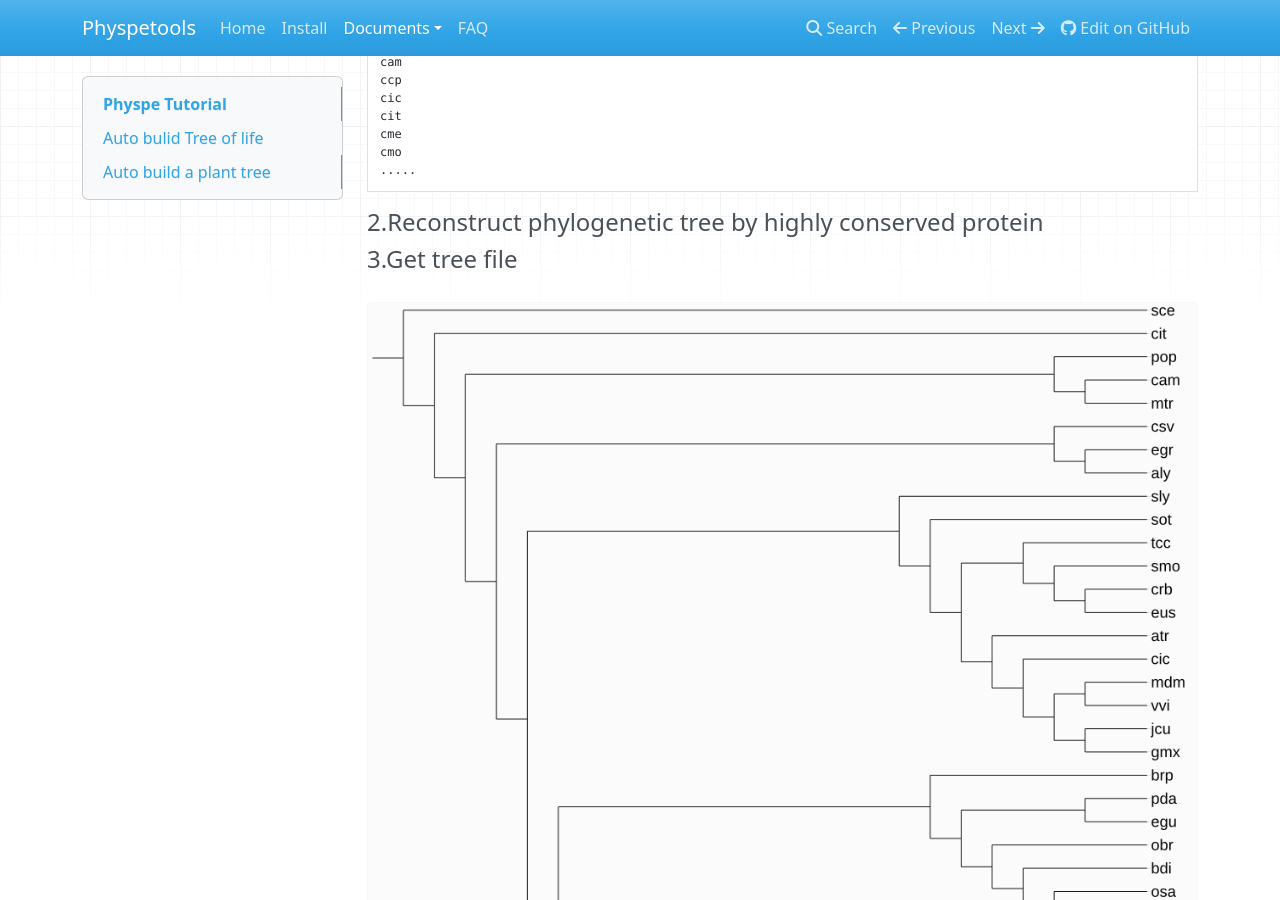
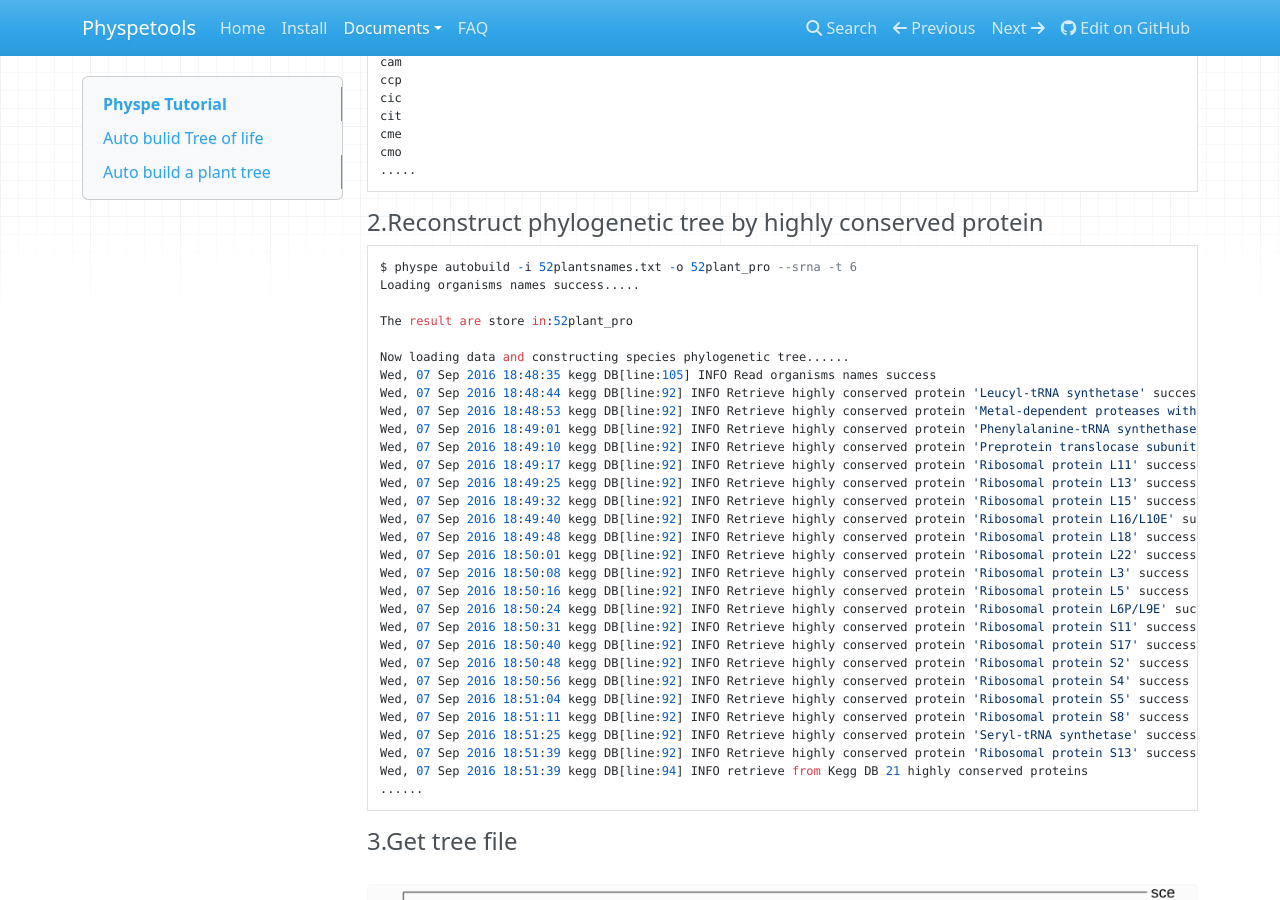
Before and after one commit to yangfangs/physpetools, an MkDocs documentation site: the page built from docs/docs/tutorial.md, in a window 1280 px wide and 900 px high, scrolled down 13699 px. Built offline with MkDocs 1.6.1, drawn with Linux system fonts in a browser that asks for light colours; nearby versions of some CDN libraries; old or Windows-style settings are respelled for this version of MkDocs.

Commit message:
update plant tree

````diff
--- a/docs/docs/tutorial.md
+++ b/docs/docs/tutorial.md
@@ -384,7 +384,38 @@ cmo
 
 ####  2.Reconstruct phylogenetic tree by highly conserved protein
 
+```
+$ physpe autobuild -i 52plantsnames.txt -o 52plant_pro --srna -t 6
+Loading organisms names success.....
 
+The result are store in:52plant_pro
+
+Now loading data and constructing species phylogenetic tree......
+Wed, 07 Sep 2016 18:48:35 kegg DB[line:105] INFO Read organisms names success
+Wed, 07 Sep 2016 18:48:44 kegg DB[line:92] INFO Retrieve highly conserved protein 'Leucyl-tRNA synthetase' success and store in p1.fasta file
+Wed, 07 Sep 2016 18:48:53 kegg DB[line:92] INFO Retrieve highly conserved protein 'Metal-dependent proteases with chaperone activity' success and store in p2.fasta file
+Wed, 07 Sep 2016 18:49:01 kegg DB[line:92] INFO Retrieve highly conserved protein 'Phenylalanine-tRNA synthethase alpha subunit' success and store in p3.fasta file
+Wed, 07 Sep 2016 18:49:10 kegg DB[line:92] INFO Retrieve highly conserved protein 'Preprotein translocase subunit SecY' success and store in p4.fasta file
+Wed, 07 Sep 2016 18:49:17 kegg DB[line:92] INFO Retrieve highly conserved protein 'Ribosomal protein L11' success and store in p5.fasta file
+Wed, 07 Sep 2016 18:49:25 kegg DB[line:92] INFO Retrieve highly conserved protein 'Ribosomal protein L13' success and store in p6.fasta file
+Wed, 07 Sep 2016 18:49:32 kegg DB[line:92] INFO Retrieve highly conserved protein 'Ribosomal protein L15' success and store in p7.fasta file
+Wed, 07 Sep 2016 18:49:40 kegg DB[line:92] INFO Retrieve highly conserved protein 'Ribosomal protein L16/L10E' success and store in p8.fasta file
+Wed, 07 Sep 2016 18:49:48 kegg DB[line:92] INFO Retrieve highly conserved protein 'Ribosomal protein L18' success and store in p9.fasta file
+Wed, 07 Sep 2016 18:50:01 kegg DB[line:92] INFO Retrieve highly conserved protein 'Ribosomal protein L22' success and store in p10.fasta file
+Wed, 07 Sep 2016 18:50:08 kegg DB[line:92] INFO Retrieve highly conserved protein 'Ribosomal protein L3' success and store in p11.fasta file
+Wed, 07 Sep 2016 18:50:16 kegg DB[line:92] INFO Retrieve highly conserved protein 'Ribosomal protein L5' success and store in p12.fasta file
+Wed, 07 Sep 2016 18:50:24 kegg DB[line:92] INFO Retrieve highly conserved protein 'Ribosomal protein L6P/L9E' success and store in p13.fasta file
+Wed, 07 Sep 2016 18:50:31 kegg DB[line:92] INFO Retrieve highly conserved protein 'Ribosomal protein S11' success and store in p14.fasta file
+Wed, 07 Sep 2016 18:50:40 kegg DB[line:92] INFO Retrieve highly conserved protein 'Ribosomal protein S17' success and store in p15.fasta file
+Wed, 07 Sep 2016 18:50:48 kegg DB[line:92] INFO Retrieve highly conserved protein 'Ribosomal protein S2' success and store in p16.fasta file
+Wed, 07 Sep 2016 18:50:56 kegg DB[line:92] INFO Retrieve highly conserved protein 'Ribosomal protein S4' success and store in p17.fasta file
+Wed, 07 Sep 2016 18:51:04 kegg DB[line:92] INFO Retrieve highly conserved protein 'Ribosomal protein S5' success and store in p18.fasta file
+Wed, 07 Sep 2016 18:51:11 kegg DB[line:92] INFO Retrieve highly conserved protein 'Ribosomal protein S8' success and store in p19.fasta file
+Wed, 07 Sep 2016 18:51:25 kegg DB[line:92] INFO Retrieve highly conserved protein 'Seryl-tRNA synthetase' success and store in p20.fasta file
+Wed, 07 Sep 2016 18:51:39 kegg DB[line:92] INFO Retrieve highly conserved protein 'Ribosomal protein S13' success and store in p21.fasta file
+Wed, 07 Sep 2016 18:51:39 kegg DB[line:94] INFO retrieve from Kegg DB 21 highly conserved proteins
+......
+```
 
 
 ####  3.Get tree file
````
